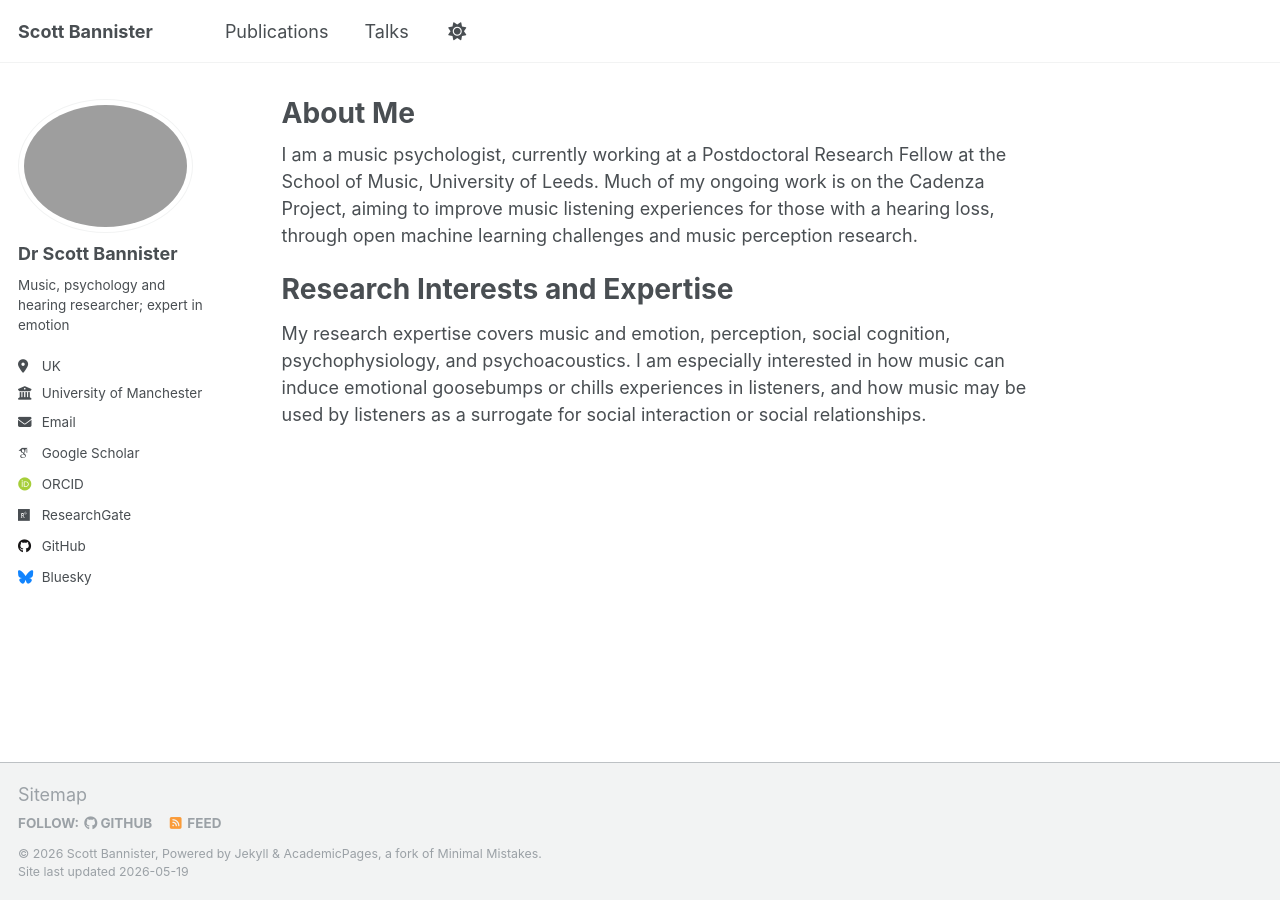
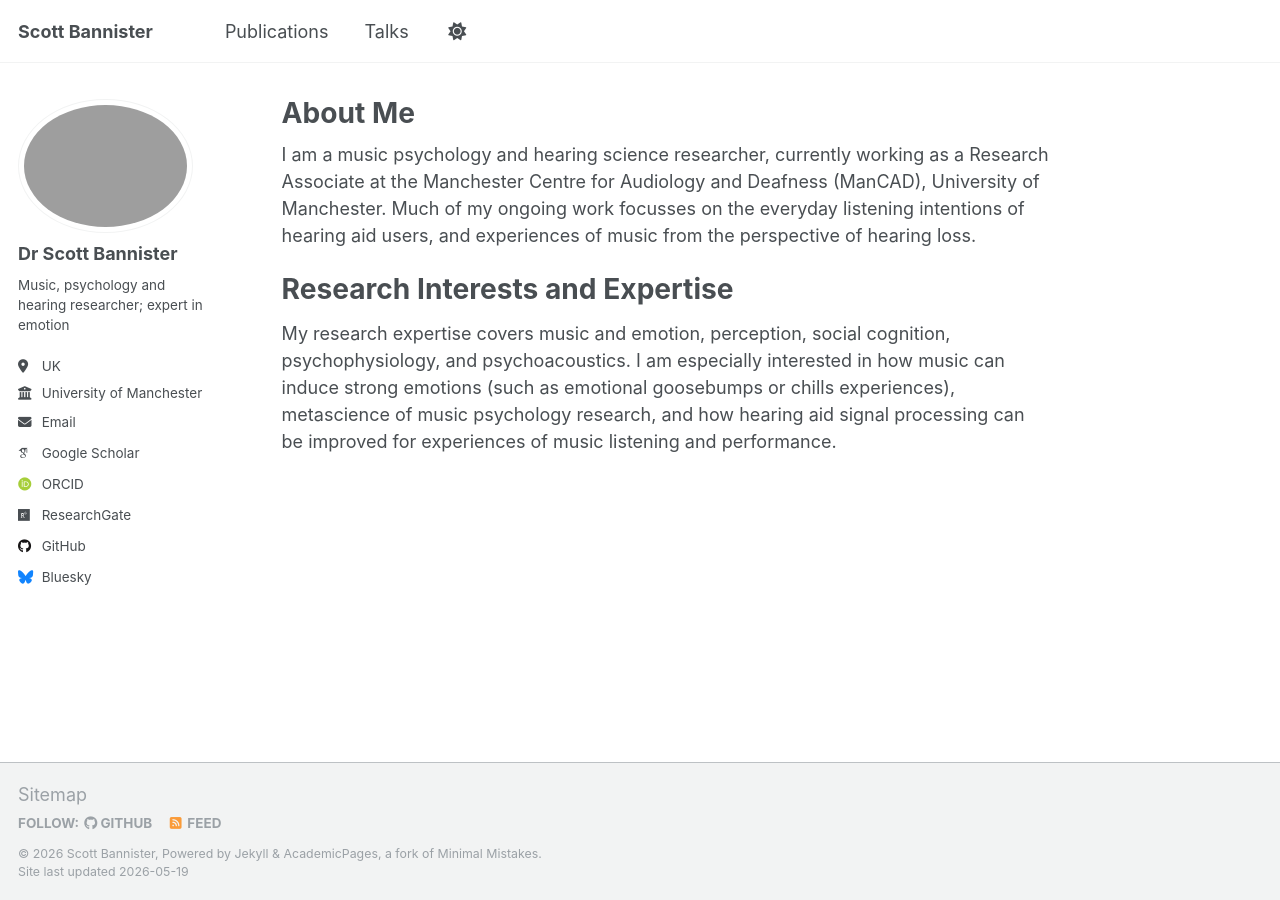
Before and after one commit to scbannister/scbannister.github.io, a Jekyll site: the page built from _pages/about.md, in a window 1280 px wide. Built offline with Jekyll 4.4.1, drawn with Linux system fonts in a browser that asks for light colours; some web fonts are replaced.

Commit message:
Update about.md

```diff
--- a/_pages/about.md
+++ b/_pages/about.md
@@ -7,8 +7,8 @@ redirect_from:
   - /about.html
 ---
 
-I am a music psychologist, currently working at a Postdoctoral Research Fellow at the School of Music, University of Leeds. Much of my ongoing work is on the Cadenza Project, aiming to improve music listening experiences for those with a hearing loss, through open machine learning challenges and music perception research.
+I am a music psychology and hearing science researcher, currently working as a Research Associate at the Manchester Centre for Audiology and Deafness (ManCAD), University of Manchester. Much of my ongoing work focusses on the everyday listening intentions of hearing aid users, and experiences of music from the perspective of hearing loss.
 
 Research Interests and Expertise
 ======
-My research expertise covers music and emotion, perception, social cognition, psychophysiology, and psychoacoustics. I am especially interested in how music can induce emotional goosebumps or chills experiences in listeners, and how music may be used by listeners as a surrogate for social interaction or social relationships.
+My research expertise covers music and emotion, perception, social cognition, psychophysiology, and psychoacoustics. I am especially interested in how music can induce strong emotions (such as emotional goosebumps or chills experiences), metascience of music psychology research, and how hearing aid signal processing can be improved for experiences of music listening and performance.
```
